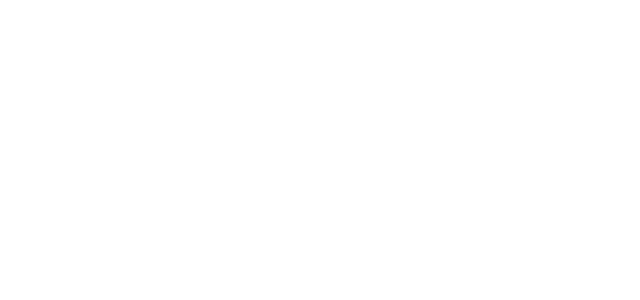
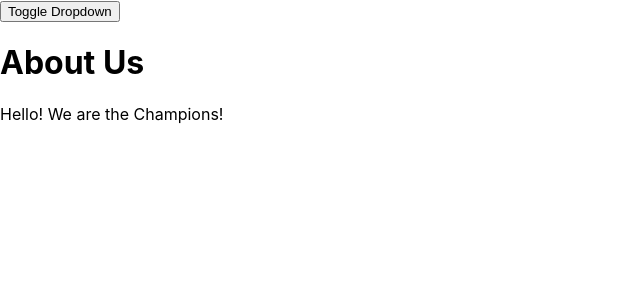
Before and after one commit to FabLab-AI-Software-Development/group-3-staticsite, a React (Create React App) app: page /About in a window 1280 px wide. Before the commit this address had no page. Shown: the top 300 px of the page, without its empty margins (0-640 px from the left). Built offline with nearby package versions, Linux system fonts and the light colour scheme.

Commit message:
Add the about page

```diff
--- a/src/components/navigation/dropdown.jsx
+++ b/src/components/navigation/dropdown.jsx
@@ -18,6 +18,7 @@ const Dropdown = () => {
                     <li><Link to="/">Home</Link></li>
                     <li><Link to="/Blank">Blank</Link></li>
                     <li><Link to="/Contact">Contact</Link></li>
+                    <li><Link to="/About">About</Link></li>
                 </ul>
             )}
         </div>
--- a/src/index.js
+++ b/src/index.js
@@ -6,6 +6,7 @@ import { BrowserRouter, Routes, Route} from 'react-router-dom';
 import App from './App';
 import Contact from './pages/contact';
 import Blank from './pages/blank';
+import About from './pages/about-us';
 
 const root = ReactDOM.createRoot(document.getElementById('root'));
 root.render(
@@ -15,6 +16,7 @@ root.render(
         <Route path="/" element={<App />} />
         <Route path="/Blank" element={<Blank />} />
         <Route path="/Contact" element={<Contact />} />
+        <Route path="/About" element={<About />} />
       </Routes>
     </BrowserRouter>
   </React.StrictMode>
--- a/src/pages/about-us.jsx
+++ b/src/pages/about-us.jsx
@@ -1,11 +1,12 @@
 import React from 'react'
+import Dropdown from '../components/navigation/dropdown';
 
-
-
-const About = (Props) => {
+const About = () => {
     return  (
         <div>
-            <h1>Hello! We are the Champions!</h1>
+            <Dropdown />
+            <h1>About Us</h1>
+            <p>Hello! We are the Champions!</p>
         </div>
     )
 }
--- a/src/pages/blank.jsx
+++ b/src/pages/blank.jsx
@@ -6,7 +6,7 @@ const Blank = () => {
         <div>
            <Dropdown />
            <h1>Blank</h1>
-           <h1>blank page </h1>
+           <p>blank page</p>
         </div>
     );
 };
```
